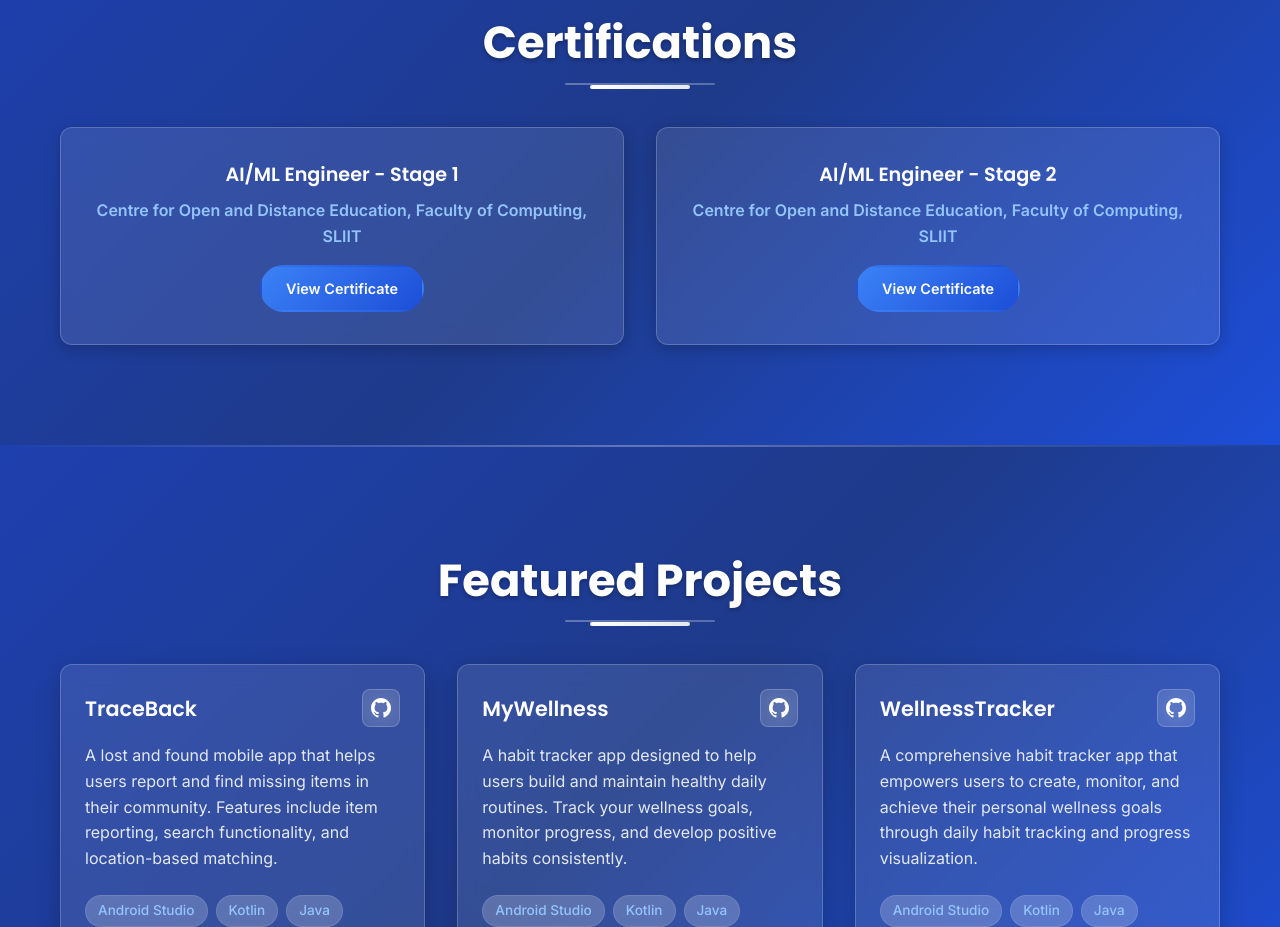
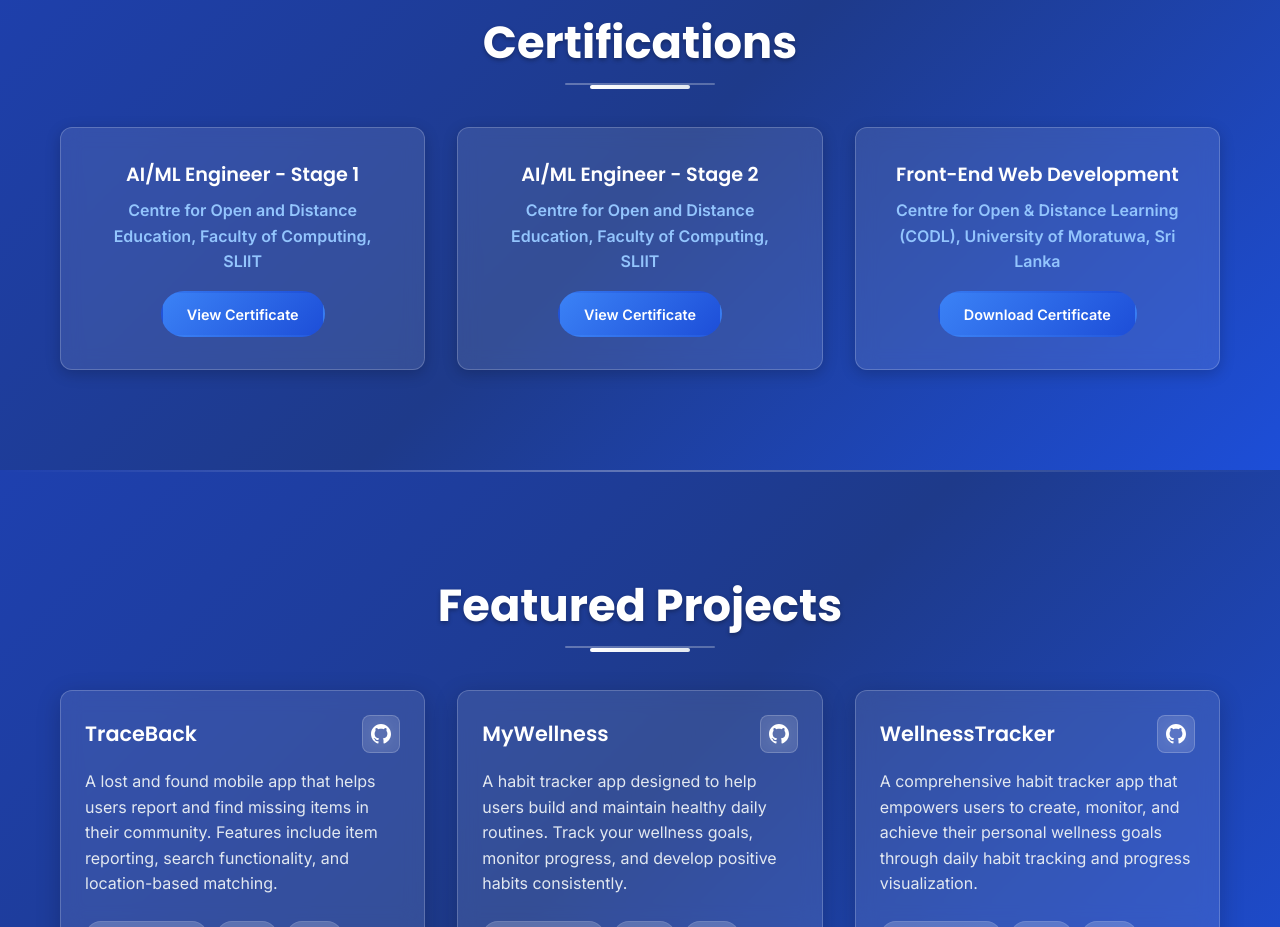
Before and after one commit to Dimasha2002/My-Portfolio, a React (Vite) app: page / in a window 1280 px wide. Shown: the part 2220-3147 px from the top of the page. Built offline with nearby package versions, Linux system fonts and the light colour scheme.

Commit message:
Add Front-End Web Development certificate from University of Moratuwa

```diff
--- a/src/App.jsx
+++ b/src/App.jsx
@@ -210,6 +210,18 @@ function App() {
                 View Certificate
               </a>
             </div>
+            <div className="certification-item">
+              <h3>Front-End Web Development</h3>
+              <p>Centre for Open & Distance Learning (CODL), University of Moratuwa, Sri Lanka</p>
+              <a
+                href="/frontend-web-dev-certificate.pdf"
+                target="_blank"
+                rel="noopener noreferrer"
+                className="cert-link"
+              >
+                Download Certificate
+              </a>
+            </div>
           </div>
         </div>
       </section>
```
Also changed, not shown: 1 other file (tests, documents, lock files or other folders).
